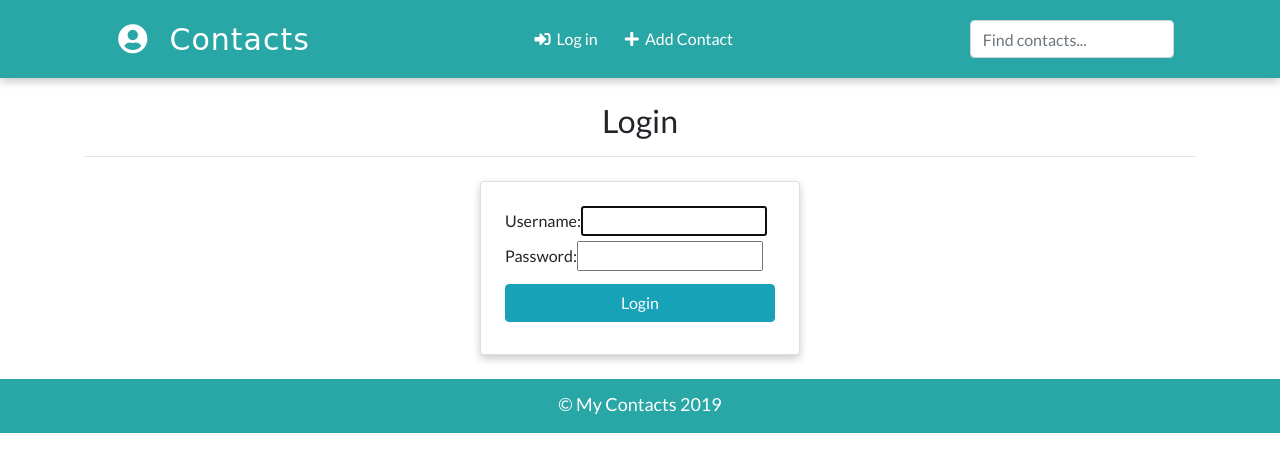
After one commit to oussamasiyagh/Hello-World-in-Django, a Django app: page /login/ in a window 1280 px wide. The commit adds this page. Shown: the top 472 px of the page. Run offline with Django 3.2, Linux system fonts and the light colour scheme; some libraries are stand-ins or nearby versions.

Commit message:
Login added!

```diff
--- a/si/si/urls.py
+++ b/si/si/urls.py
@@ -21,6 +21,7 @@ from django.conf.urls.static import static
 urlpatterns = [
     path('admin/', admin.site.urls),
     path('', include('app.urls')),
+    path('', include('django.contrib.auth.urls')),
 ]+static(settings.MEDIA_URL, document_root=settings.MEDIA_ROOT)
 
 # Customizing Admin texts
--- a/si/templates/base.html
+++ b/si/templates/base.html
@@ -45,6 +45,9 @@
         <i class="fas fa-user-circle"></i>&nbsp; Contacts
       </a>
       <p class="feature-link m-0 p-0">
+        <a href="{% url 'login' %}" class="mr-4 text-white">
+      <i class="fas fa-sign-in-alt"></i>&nbsp; Log in
+      </a>
       <a href="{% url 'create' %}" class="mr-4 text-white">
       <i class="fas fa-plus"></i>&nbsp; Add Contact
       </a>
--- /dev/null
+++ b/si/templates/registration/login.html
@@ -0,0 +1,19 @@
+{% extends "base.html" %}
+
+{% block title %}
+Login
+{% endblock title %}
+
+{% block content %}
+<div class="container">
+    <h2 class="heading font-weight-light text-center">Login</h2>
+    <hr>
+</div>
+<div class="container w-25 card p-4 mt-4">
+    <form action="" method="POST" enctype="multipart/form-data">
+        {% csrf_token %}
+        {{form }}
+        <input type="submit" value="Login" class="w-100  text-center my-2 btn btn-info">
+    </form>
+</div>
+{% endblock content %}
```
Also changed, not shown: si/si/settings.py (+8 -2 lines).
